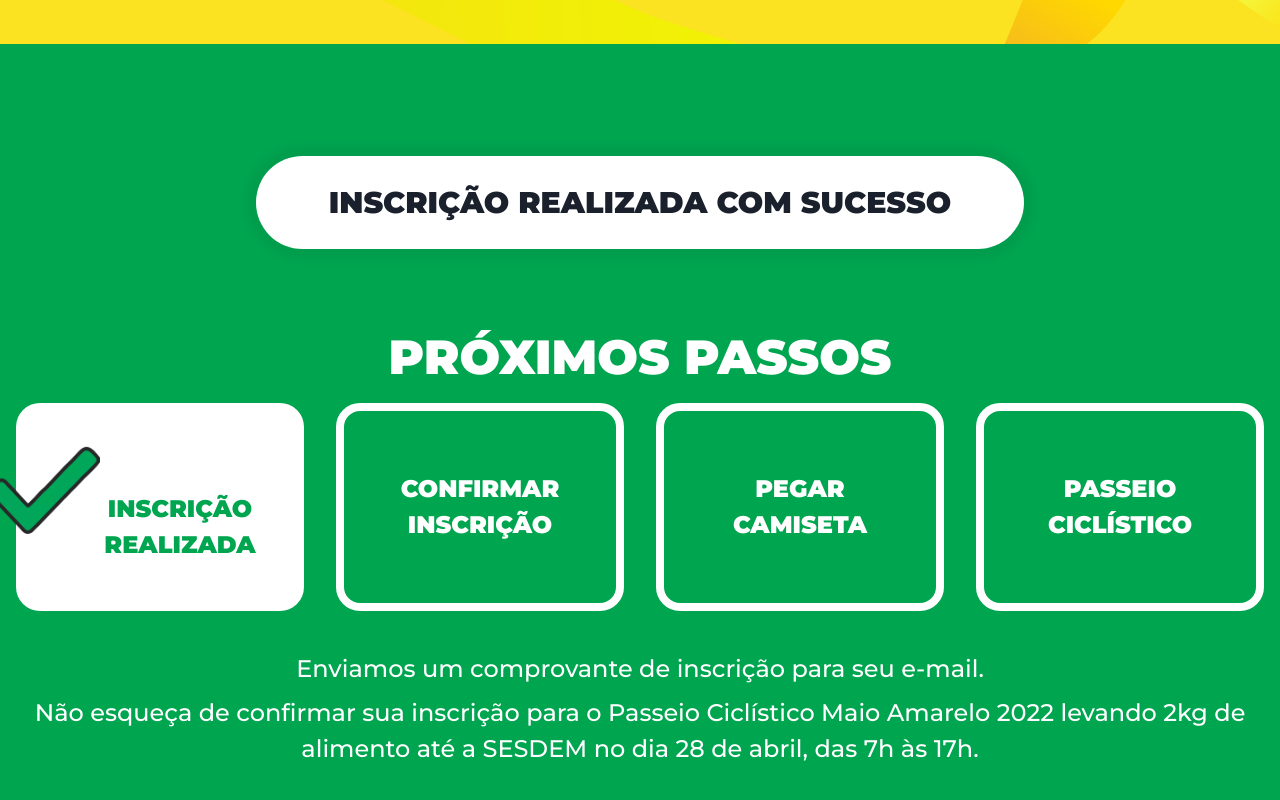
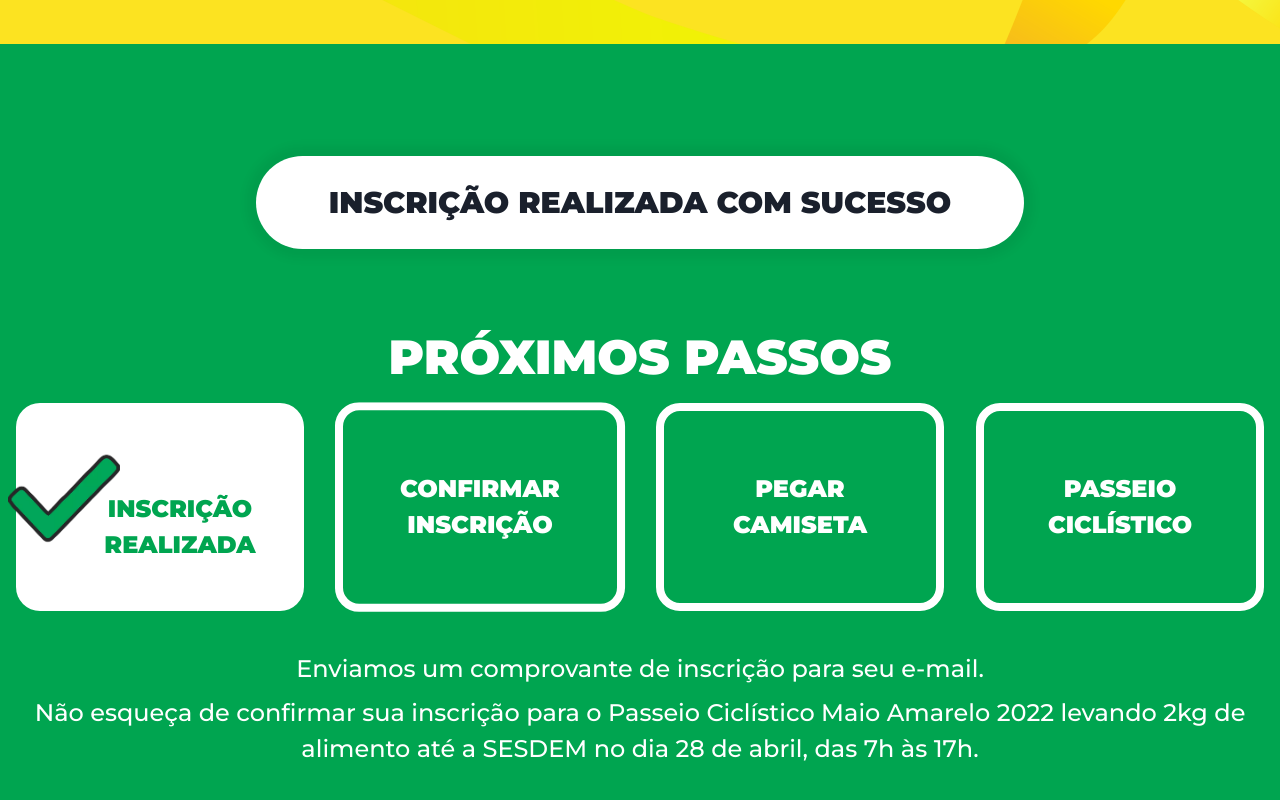
Before and after one commit to Fernandorj9/pmm-passeio-amarelo, a Next.js app: page /subscription/success in a window 1280 px wide. Shown: the part 484-1284 px from the top of the page. Built offline with nearby package versions, Linux system fonts and the light colour scheme.

Commit message:
getting updates at animation and next steps attributes

```diff
--- a/src/components/Cards/StepCard.tsx
+++ b/src/components/Cards/StepCard.tsx
@@ -1,14 +1,38 @@
-import { Flex, Image, Text } from "@chakra-ui/react";
+import { Flex, Image, keyframes, Text } from "@chakra-ui/react";
+import { motion } from "framer-motion";
 import { ReactNode } from "react";
+import { AniImage } from "../animated/Image";
 
 type Props = {
   step: ReactNode,
+  isNextStep?: boolean,
   concluded: boolean,
 }
 
-export function StepCard({ step, concluded }: Props) {
+const animationKeyframes = keyframes`
+  0% { transform: scale(1)  }
+  25% { transform: scale(1.05)  }
+  50% {  }
+  75% {  }
+  100% { transform: scale(1) }
+`;
+
+const animationImageKeyframes = keyframes`
+  0% { transform: translate(0, 0)  }
+  25% { transform: translate(0, -5px)  }
+  50% {  }
+  75% {  }
+  100% { transform: translate(0, 0) }
+`;
+
+const animation = `${animationKeyframes} 2s ease-in-out infinite`
+const animationImage = `${animationImageKeyframes} 2s ease infinite`
+
+export function StepCard({ isNextStep = false, step, concluded }: Props) {
   return (
     <Flex
+      as={motion.div}
+      animation={isNextStep && animation}
       h="52"
 
       justify="center"
@@ -20,15 +44,17 @@ export function StepCard({ step, concluded }: Props) {
       bgColor={concluded ? "white" : "none"}
       position="relative"
     >
-      {concluded && <Image
+      {concluded && <AniImage
+        animation={animationImage}
+
         src="/assets/icons/success-icon.webp"
         alt="ícone de sucesso"
         w="28"
 
-        top="0"
-        left="0"
+        top="25%"
+        left="-2"
         position="absolute"
-        transform="translate(-25%, 50%)"
+
       />
       }
 
--- /dev/null
+++ b/src/components/animated/Image.tsx
@@ -0,0 +1,4 @@
+import { Image, ImageProps } from "@chakra-ui/react";
+import { motion } from "framer-motion";
+
+export const AniImage = motion<ImageProps>(Image);
```
